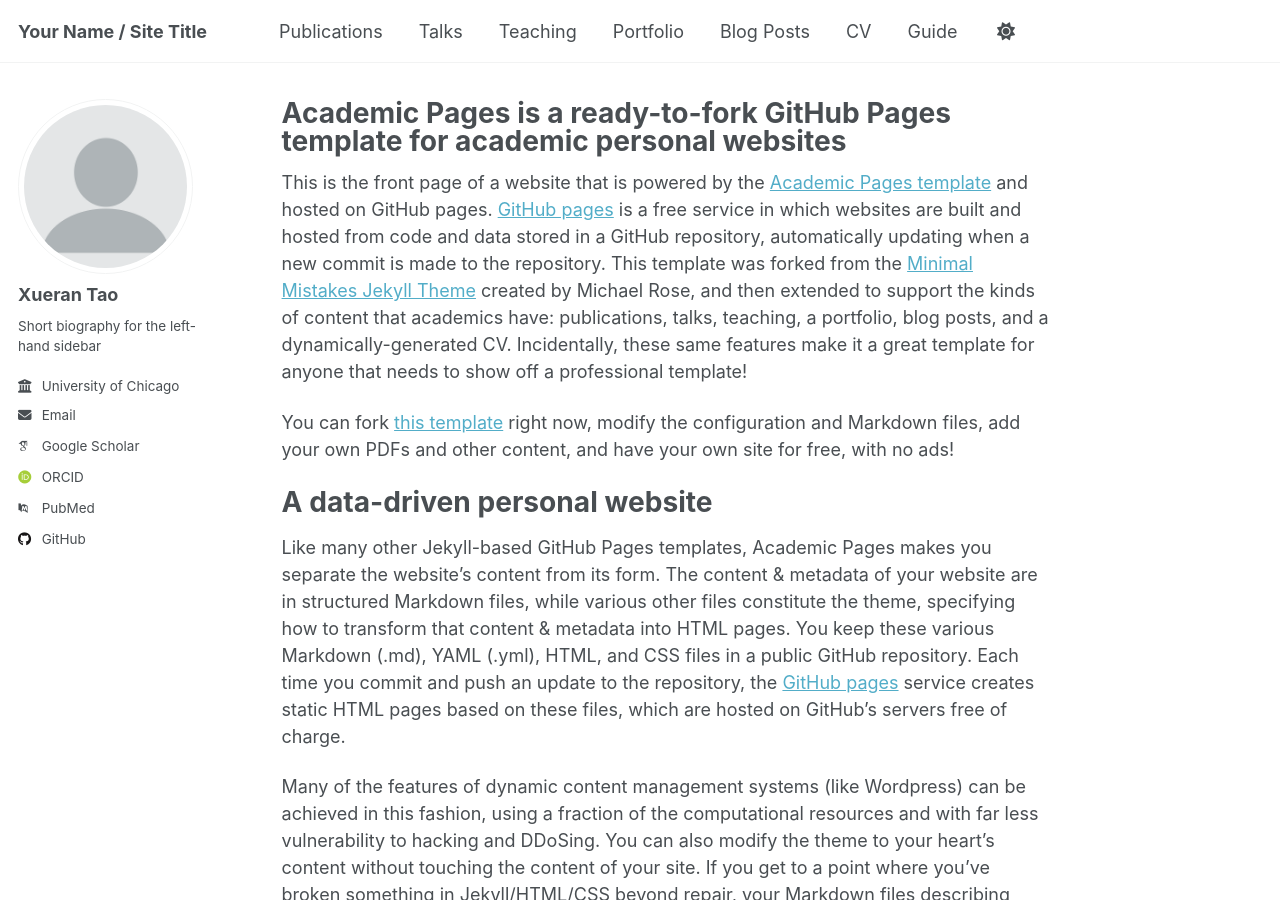
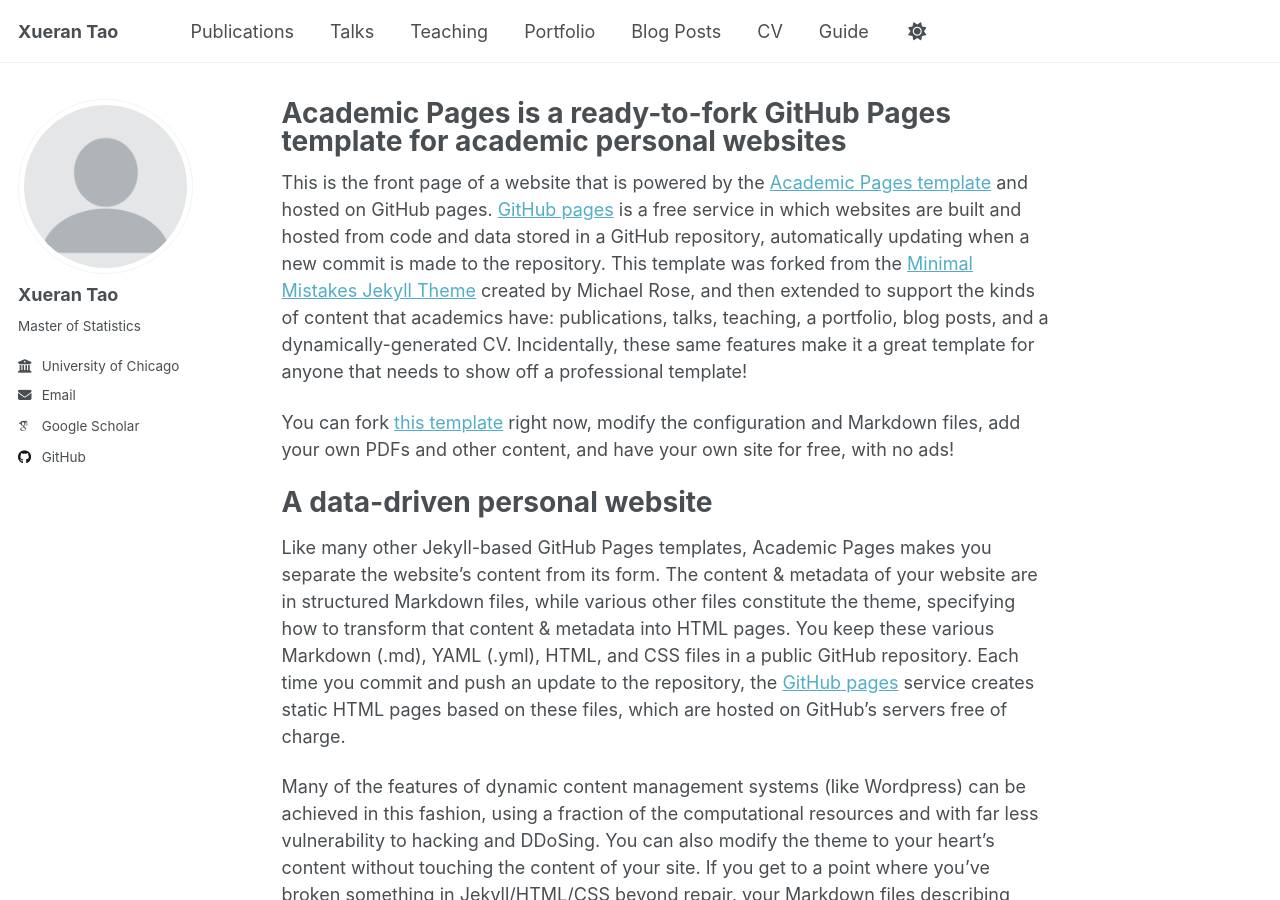
Before and after one commit to rosietao/rosietao.github.io, a Jekyll site: the page built from _pages/about.md, in a window 1280 px wide and 900 px high. Built offline with Jekyll 4.4.1, drawn with Linux system fonts in a browser that asks for light colours; some web fonts are replaced; a script that is not in the unit is left out.

Commit message:
Update _config.yml

```diff
--- a/_config.yml
+++ b/_config.yml
@@ -9,7 +9,7 @@
 # Basic Site Settings
 locale                   : "en-US"
 site_theme               : "default" # Currently available options are "default", "air"
-title                    : "Your Name / Site Title"
+title                    : "Xueran Tao"
 title_separator          : "-"
 name                     : &name "Your Name"
 description              : &description "Your Name's academic portfolio"   # Update this with a general description of your site, this is the default if not overridden by a page
@@ -26,21 +26,21 @@
   avatar           : "profile.png"
   name             : "Xueran Tao"
   pronouns         : # example: "she/her"
-  bio              : "Short biography for the left-hand sidebar"
-  #location         : "Earth"
+  bio              : "Master of Statistics"
+  location         : # "Earth"
   employer         : "University of Chicago"
   uri              : # URL
-  email            : "none@example.org"
+  email            : "xuerantao@uchicago.edu"
 
   # Academic websites
   academia         : # URL
   arxiv            : # URL - Update with the correct link to your profile
-  googlescholar    : "https://scholar.google.com/citations?user=PS_CX0AAAAAJ"
+  googlescholar    : "https://scholar.google.com/citations?user=xOhYVA4AAAAJ&hl"
   inspire-hep      : # URL
   impactstory      : # URL
-  orcid            : "http://orcid.org/yourorcidurl"
+  orcid            : # "http://orcid.org/yourorcidurl"
   semantic         : # URL
-  pubmed           : "https://www.ncbi.nlm.nih.gov/pubmed/?term=john+snow"
+  pubmed           : #"https://www.ncbi.nlm.nih.gov/pubmed/?term=john+snow"
   researchgate     : # URL
   scopus           : # URL
 
@@ -48,7 +48,7 @@
   bitbucket        : # Username - Update with your username on the site
   codepen          : # Username
   dribbble         : # Username
-  github           : "academicpages"
+  github           : "rosietao"
   kaggle           : # Username
   stackoverflow    : # User number or user number and name (i.e., use "1" or "1/jeff-atwood")
 
```
